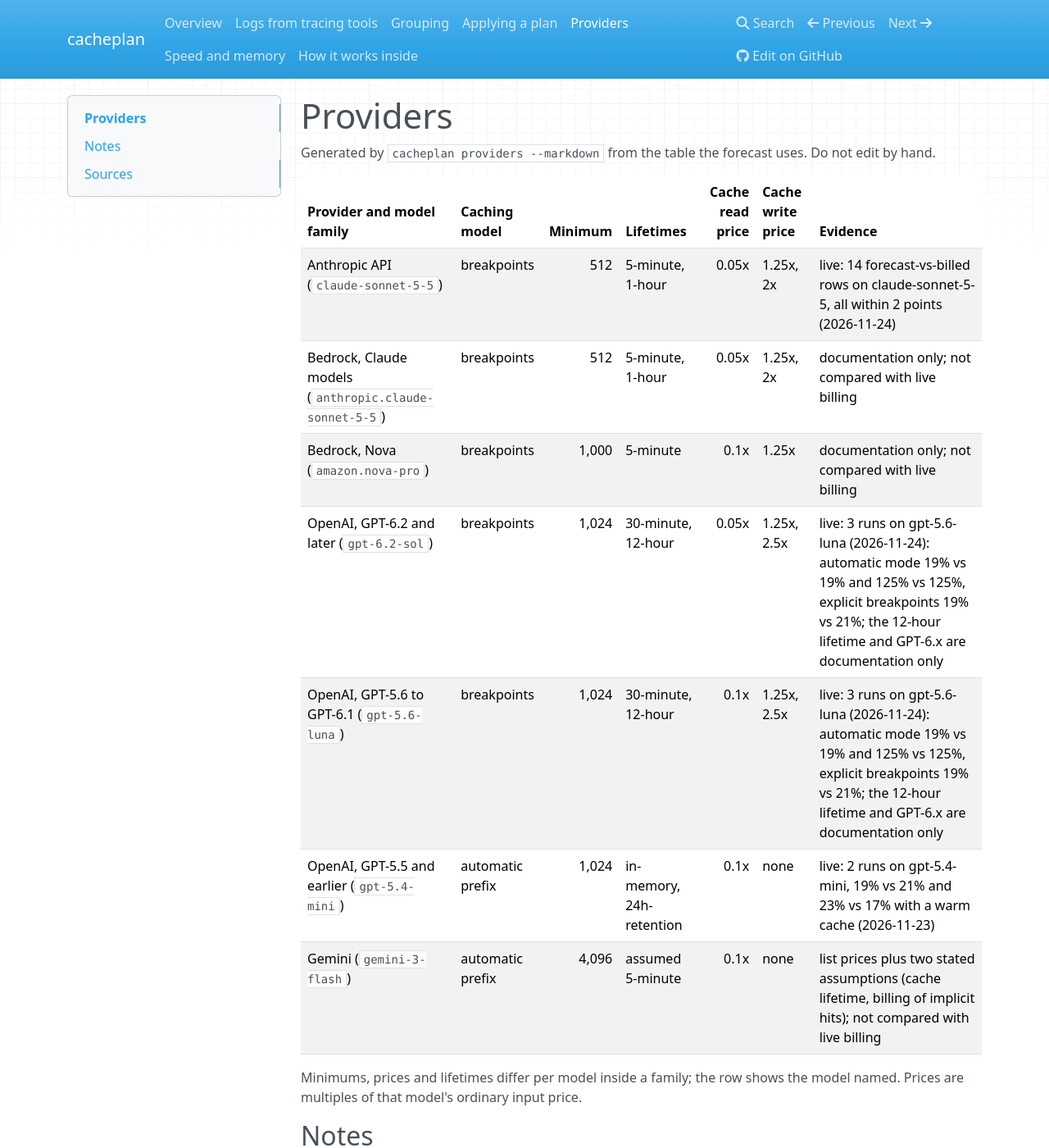
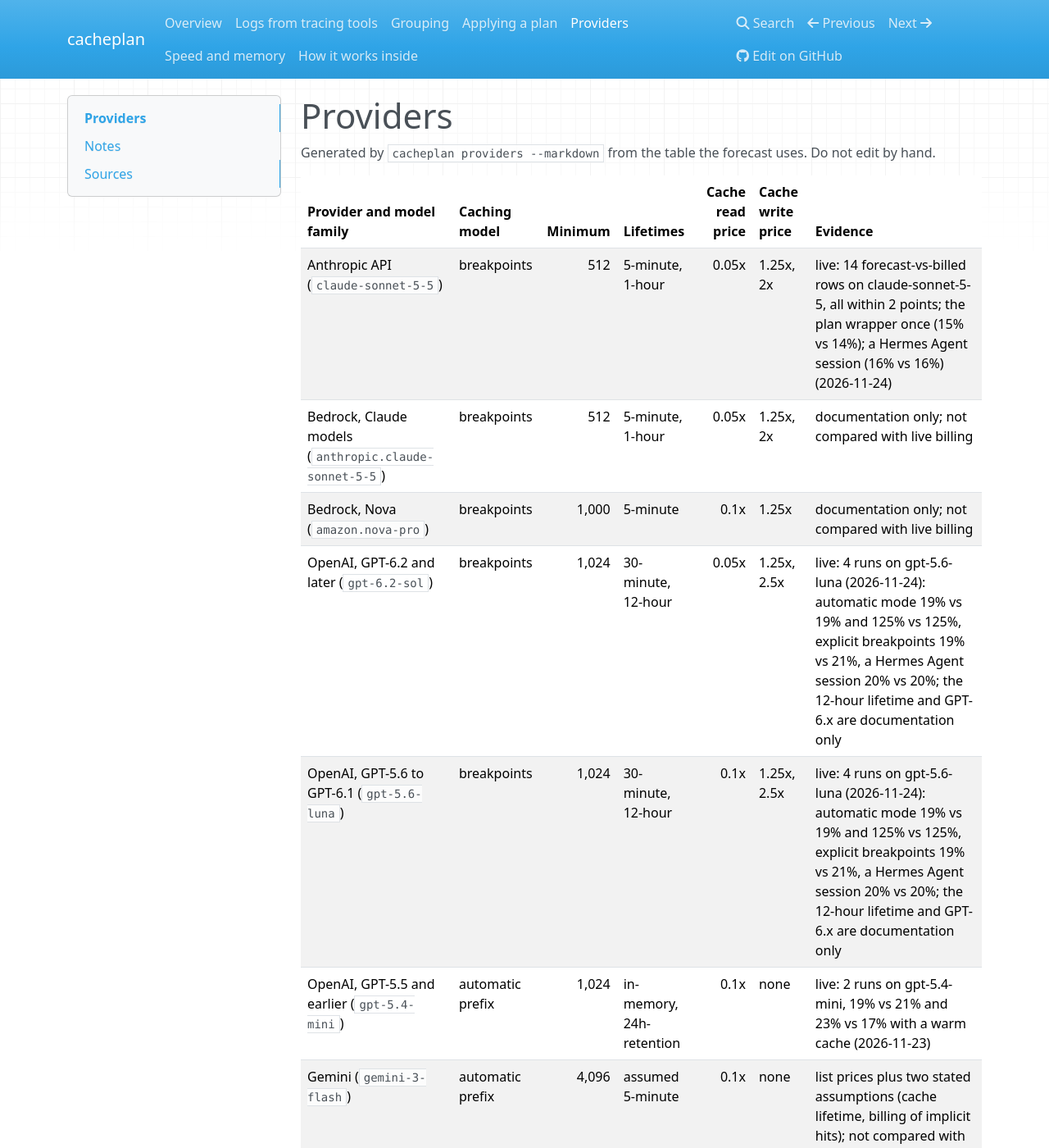
Before and after one commit to shamiksaharcciit-oss/cacheplan, an MkDocs documentation site: the page built from docs/providers.md, in a window 1280 px wide and 1400 px high. Shown: the whole window at 82% size. Built offline with MkDocs 1.6.1, drawn with Linux system fonts in a browser that asks for light colours; nearby versions of some CDN libraries.

Commit message:
Record the Hermes Agent sessions on Anthropic and OpenAI
Co-Authored-By: Claude Fable 5.2 <noreply@anthropic.com>
Claude-Session: https://claude.ai/code/session_012WgNAVqpL3fWivszfYDhuu

```diff
--- a/docs/providers.md
+++ b/docs/providers.md
@@ -4,11 +4,11 @@ Generated by `cacheplan providers --markdown` from the table the forecast uses.
 
 | Provider and model family | Caching model | Minimum | Lifetimes | Cache read price | Cache write price | Evidence |
 | --- | --- | ---: | --- | ---: | --- | --- |
-| Anthropic API (`claude-sonnet-5-5`) | breakpoints | 512 | 5-minute, 1-hour | 0.05x | 1.25x, 2x | live: 14 forecast-vs-billed rows on claude-sonnet-5-5, all within 2 points (2026-11-24) |
+| Anthropic API (`claude-sonnet-5-5`) | breakpoints | 512 | 5-minute, 1-hour | 0.05x | 1.25x, 2x | live: 14 forecast-vs-billed rows on claude-sonnet-5-5, all within 2 points; the plan wrapper once (15% vs 14%); a Hermes Agent session (16% vs 16%) (2026-11-24) |
 | Bedrock, Claude models (`anthropic.claude-sonnet-5-5`) | breakpoints | 512 | 5-minute, 1-hour | 0.05x | 1.25x, 2x | documentation only; not compared with live billing |
 | Bedrock, Nova (`amazon.nova-pro`) | breakpoints | 1,000 | 5-minute | 0.1x | 1.25x | documentation only; not compared with live billing |
-| OpenAI, GPT-6.2 and later (`gpt-6.2-sol`) | breakpoints | 1,024 | 30-minute, 12-hour | 0.05x | 1.25x, 2.5x | live: 3 runs on gpt-5.6-luna (2026-11-24): automatic mode 19% vs 19% and 125% vs 125%, explicit breakpoints 19% vs 21%; the 12-hour lifetime and GPT-6.x are documentation only |
-| OpenAI, GPT-5.6 to GPT-6.1 (`gpt-5.6-luna`) | breakpoints | 1,024 | 30-minute, 12-hour | 0.1x | 1.25x, 2.5x | live: 3 runs on gpt-5.6-luna (2026-11-24): automatic mode 19% vs 19% and 125% vs 125%, explicit breakpoints 19% vs 21%; the 12-hour lifetime and GPT-6.x are documentation only |
+| OpenAI, GPT-6.2 and later (`gpt-6.2-sol`) | breakpoints | 1,024 | 30-minute, 12-hour | 0.05x | 1.25x, 2.5x | live: 4 runs on gpt-5.6-luna (2026-11-24): automatic mode 19% vs 19% and 125% vs 125%, explicit breakpoints 19% vs 21%, a Hermes Agent session 20% vs 20%; the 12-hour lifetime and GPT-6.x are documentation only |
+| OpenAI, GPT-5.6 to GPT-6.1 (`gpt-5.6-luna`) | breakpoints | 1,024 | 30-minute, 12-hour | 0.1x | 1.25x, 2.5x | live: 4 runs on gpt-5.6-luna (2026-11-24): automatic mode 19% vs 19% and 125% vs 125%, explicit breakpoints 19% vs 21%, a Hermes Agent session 20% vs 20%; the 12-hour lifetime and GPT-6.x are documentation only |
 | OpenAI, GPT-5.5 and earlier (`gpt-5.4-mini`) | automatic prefix | 1,024 | in-memory, 24h-retention | 0.1x | none | live: 2 runs on gpt-5.4-mini, 19% vs 21% and 23% vs 17% with a warm cache (2026-11-23) |
 | Gemini (`gemini-3-flash`) | automatic prefix | 4,096 | assumed 5-minute | 0.1x | none | list prices plus two stated assumptions (cache lifetime, billing of implicit hits); not compared with live billing |
 
```
Also changed, not shown: CHANGELOG.md (+2 -0 lines), README.md (+13 -0 lines), 1 other file.
